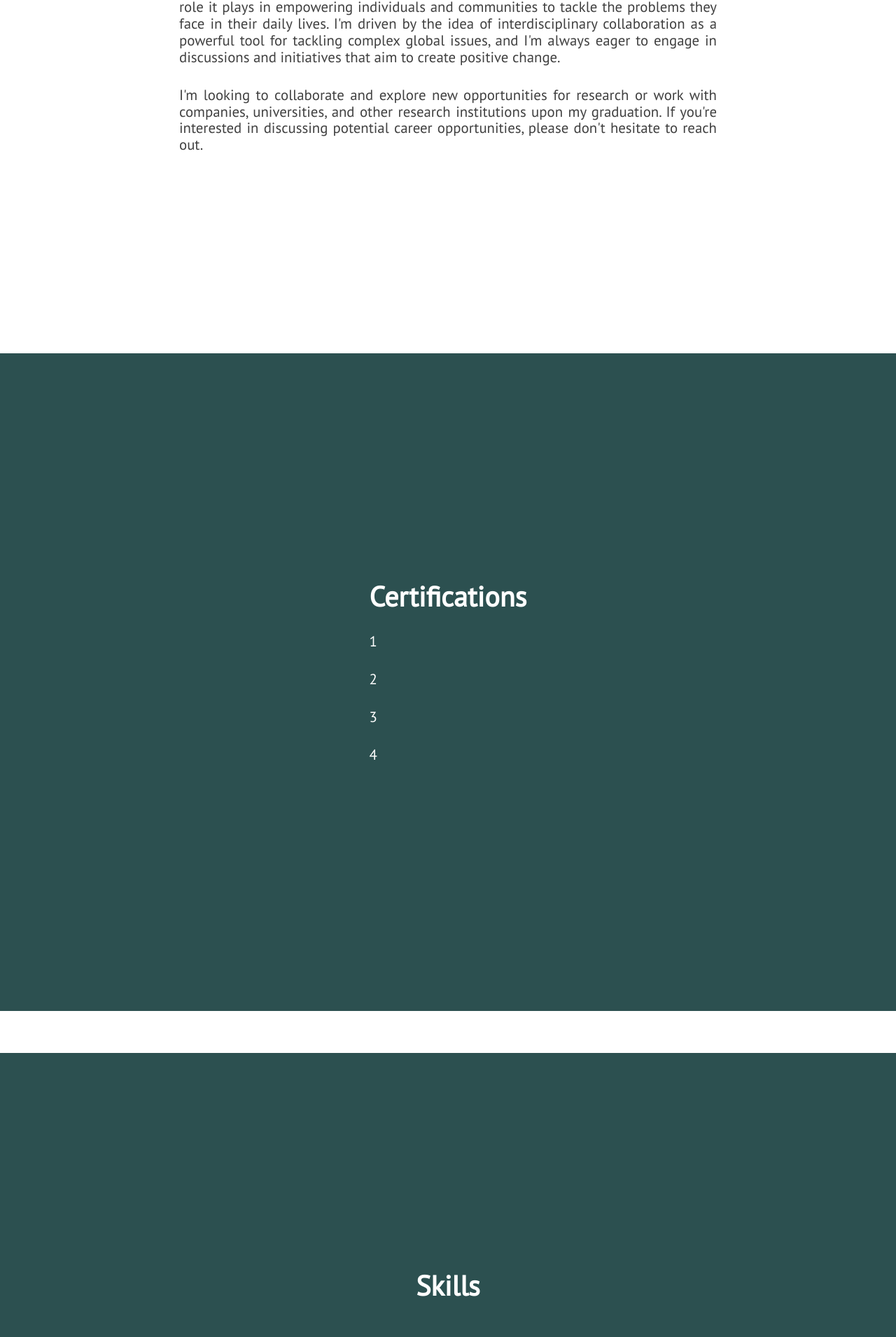
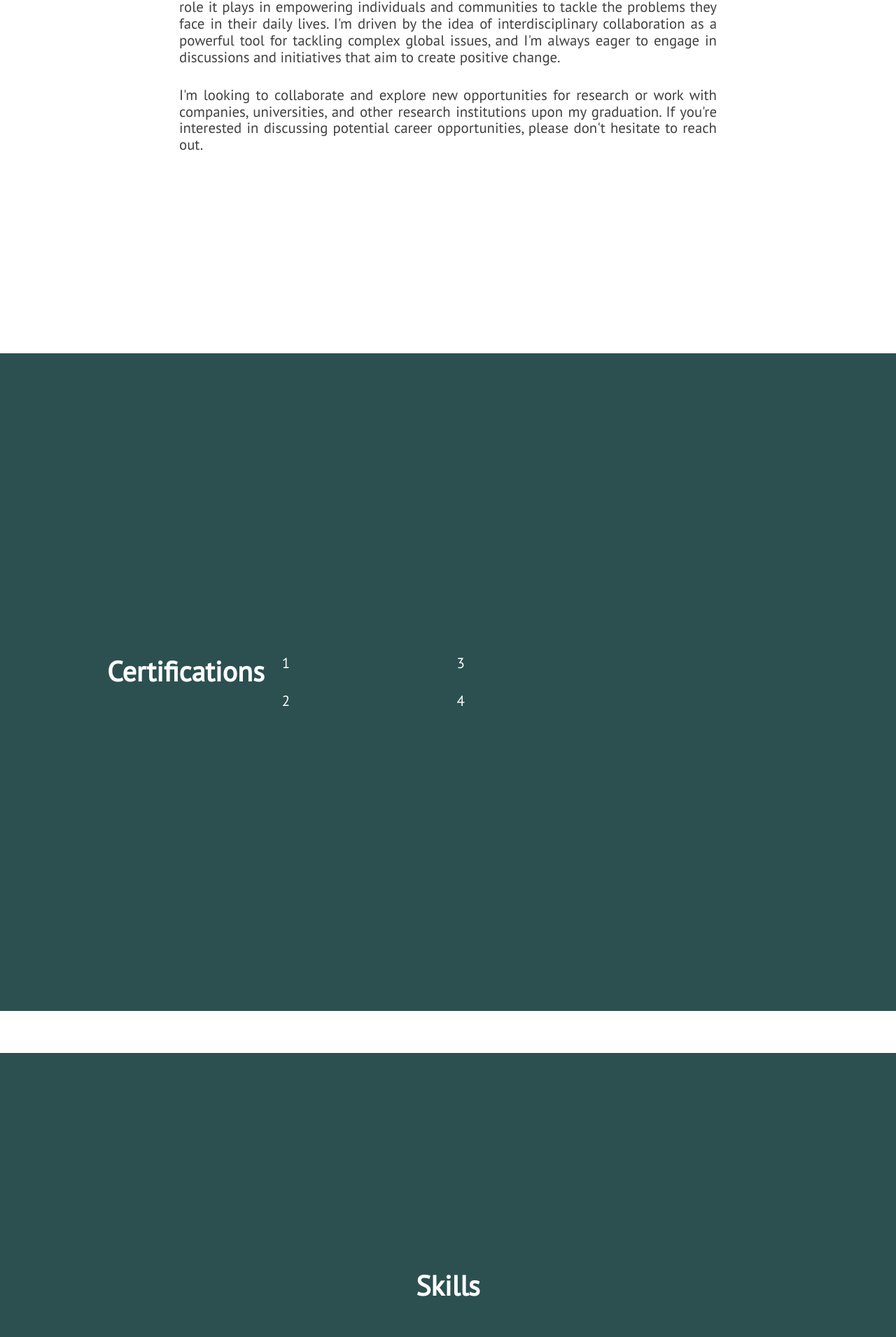
Before and after one commit to cmcabrera97/cmcabrera97.github.io, a Jekyll site: the page built from index.html, in a window 1280 px wide. Shown: the part 1455-3366 px from the top of the page at 70% size. Built offline with Jekyll 4.4.1, drawn with Linux system fonts in a browser that asks for light colours; nearby versions of some CDN libraries.

Commit message:
Update certs.html

```diff
--- a/_includes/certs.html
+++ b/_includes/certs.html
@@ -1,6 +1,6 @@
 <div class="section-wrapper">
     <section class="section about" id="certs">
-        <div id="about-text">
+        <div id="about-text" class="multi-column">
             <div class="section-heading">Certifications</div>
             <p class="paragraph-text justify-text">
                 1
```
